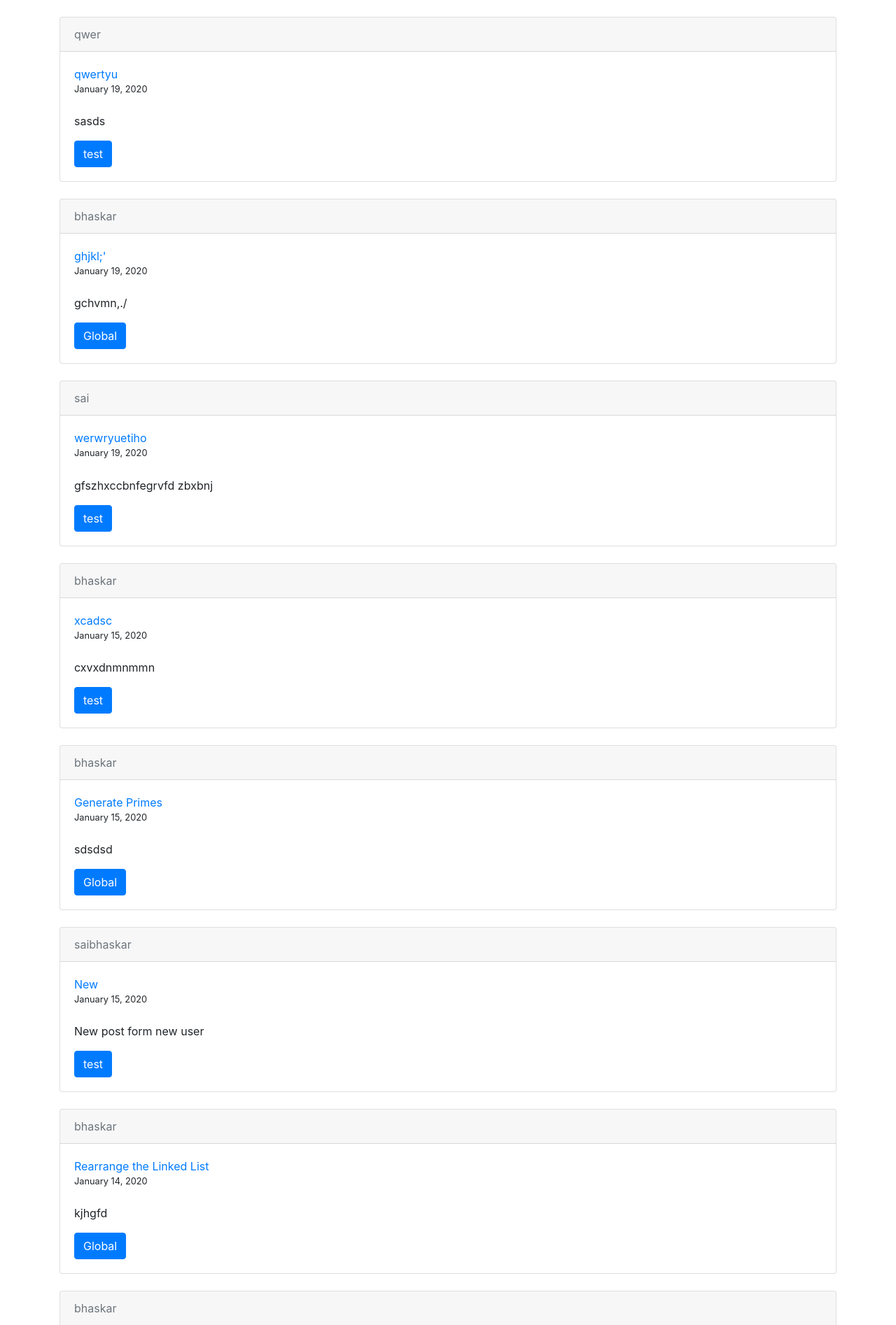
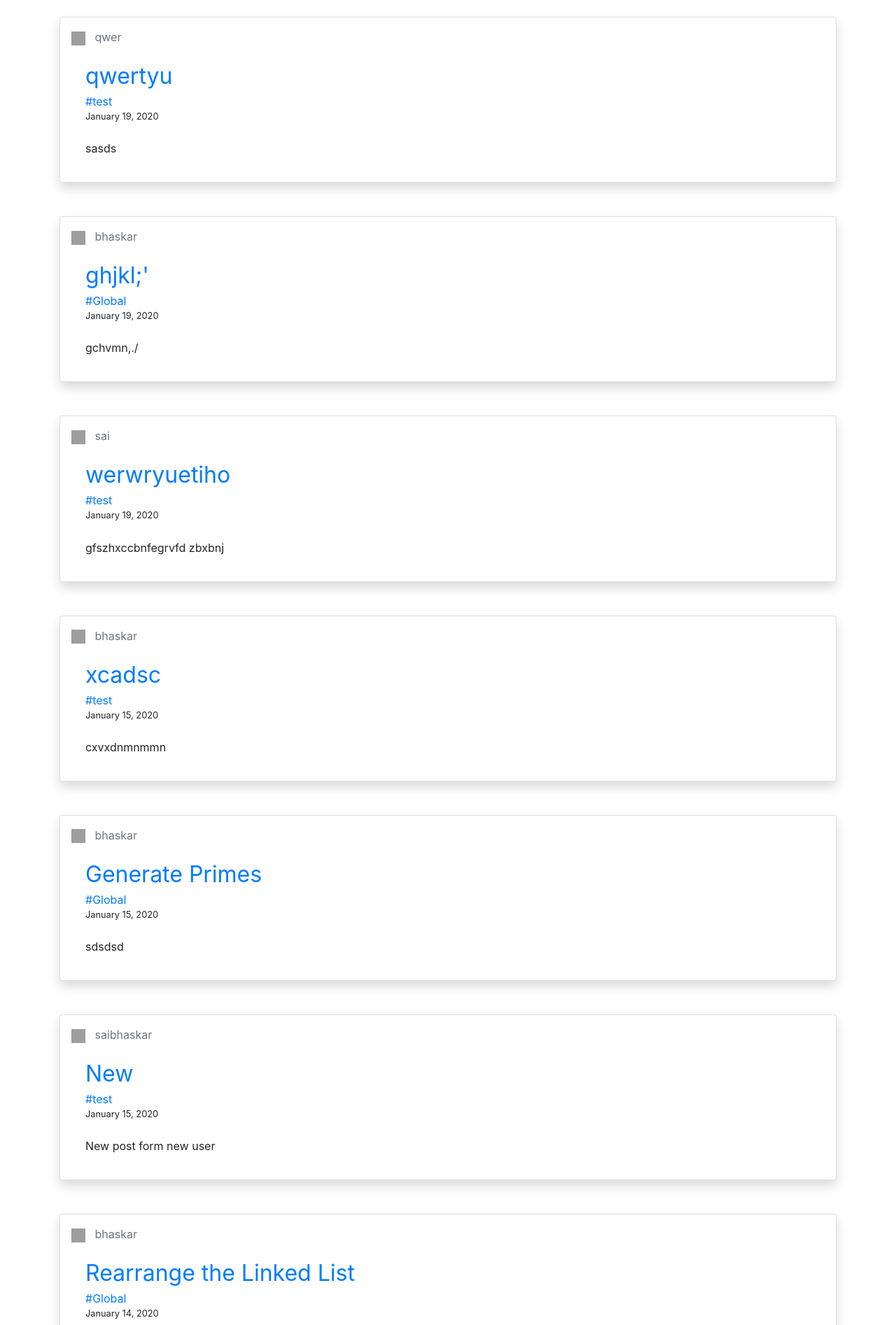
Before and after one commit to vickyjnv/vignanblogpost, a Django app: page / in a window 1280 px wide. Shown: the part 56-1950 px from the top of the page at 70% size. Run offline with Django 3.2, Linux system fonts and the light colour scheme; data comes from the database, SQL or seed files in the repository; some libraries are stand-ins or nearby versions; grey boxes are pictures that could not be loaded.

Commit message:
made changes to index.html

```diff
--- a/templates/post/index.html
+++ b/templates/post/index.html
@@ -5,21 +5,24 @@
 </br>
 {% for post in posts %}
 
-<div class="card">
-	<div class="card-header">
+<div class="card shadow p-3 mb-5 bg-white rounded">
+	<div style="text-align: inline;">
+		<img src="https://upload.wikimedia.org/wikipedia/commons/a/ae/Vignan_logo.png" width="20" height="20">
+		&nbsp;
 		<a class="card-subtitle mb-2 text-muted" href="{% url 'user-posts' post.user.username %}">{{ post.user }}</a>
 	</div>
+
 	<div class="card-body">
-		<a class="card-title" href="{% url 'post-detail' post.id %}">{{ post.title }}</a>
+		<a class="card-title" style="font-size: 2em;" href="{% url 'post-detail' post.id %}">{{ post.title }}</a>
 		</br>
+		<a href="{% url 'groups' %}{{ post.groups }}" class="pills">#{{ post.groups }}</a><br>
 		<small>{{ post.date_posted|date:"F d, Y" }}</small>
 		</br></br>
 		<p class="card-text">{{ post.context }}</p>
-		<a href="{% url 'groups' %}{{ post.groups }}" class="btn btn-primary">{{ post.groups }}</a>
+
 	</div>
 
 </div>
-</br>
 
 {% endfor %}
 
```
Also changed, not shown: db.sqlite3.
